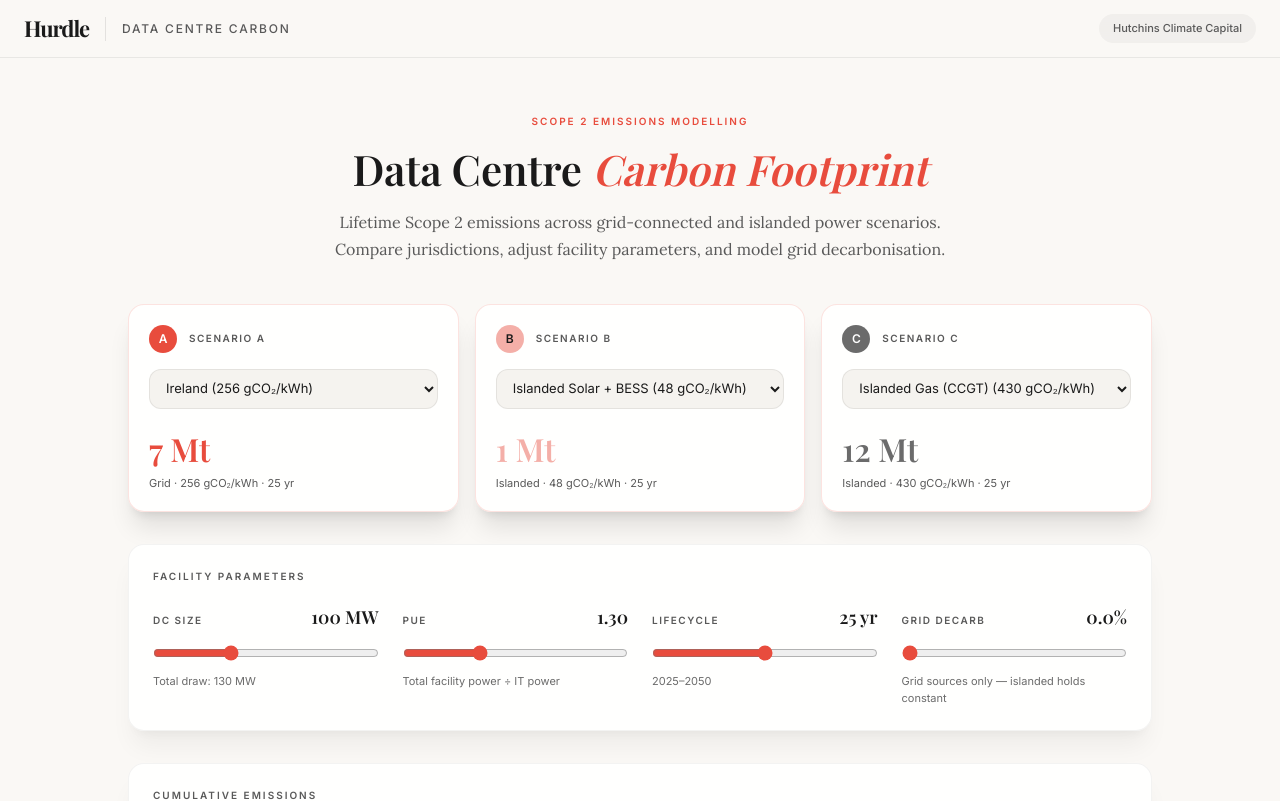
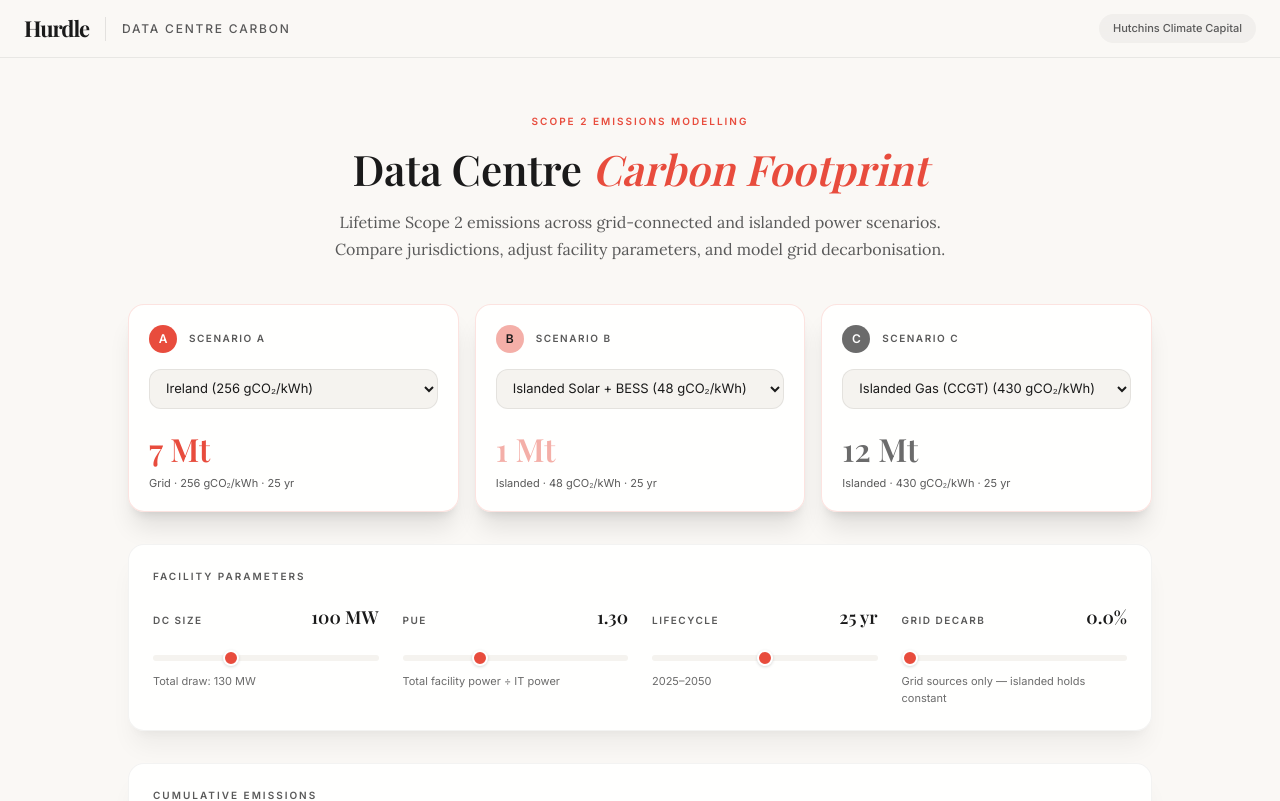
Before and after one commit to pftzgrld/tempo-canvas-tool, a React (Vite) app: page / in a window 1280 px wide. Shown: the top 801 px of the page. Built offline with nearby package versions, Linux system fonts and the light colour scheme; the HTML template or start-up script is replaced by a standard one; a web font is replaced by a local one.

Commit message:
Implement carbon footprint SPA

```diff
--- a/src/index.css
+++ b/src/index.css
@@ -274,3 +274,32 @@
 .animate-float-delayed { animation: float 6s ease-in-out infinite 2s; }
 .animate-float-reverse { animation: floatReverse 6s ease-in-out infinite; }
 .animate-gentle-pulse { animation: gentlePulse 3s ease-in-out infinite; }
+
+/* Carbon slider */
+.carbon-slider {
+  -webkit-appearance: none;
+  appearance: none;
+  height: 6px;
+  background: #F5F3EF;
+  border-radius: 9999px;
+  outline: none;
+}
+.carbon-slider::-webkit-slider-thumb {
+  -webkit-appearance: none;
+  width: 16px;
+  height: 16px;
+  border-radius: 50%;
+  background: #E84C3D;
+  cursor: pointer;
+  border: 2px solid #fff;
+  box-shadow: 0 1px 3px rgba(0,0,0,0.15);
+}
+.carbon-slider::-moz-range-thumb {
+  width: 16px;
+  height: 16px;
+  border-radius: 50%;
+  background: #E84C3D;
+  cursor: pointer;
+  border: 2px solid #fff;
+  box-shadow: 0 1px 3px rgba(0,0,0,0.15);
+}
```
